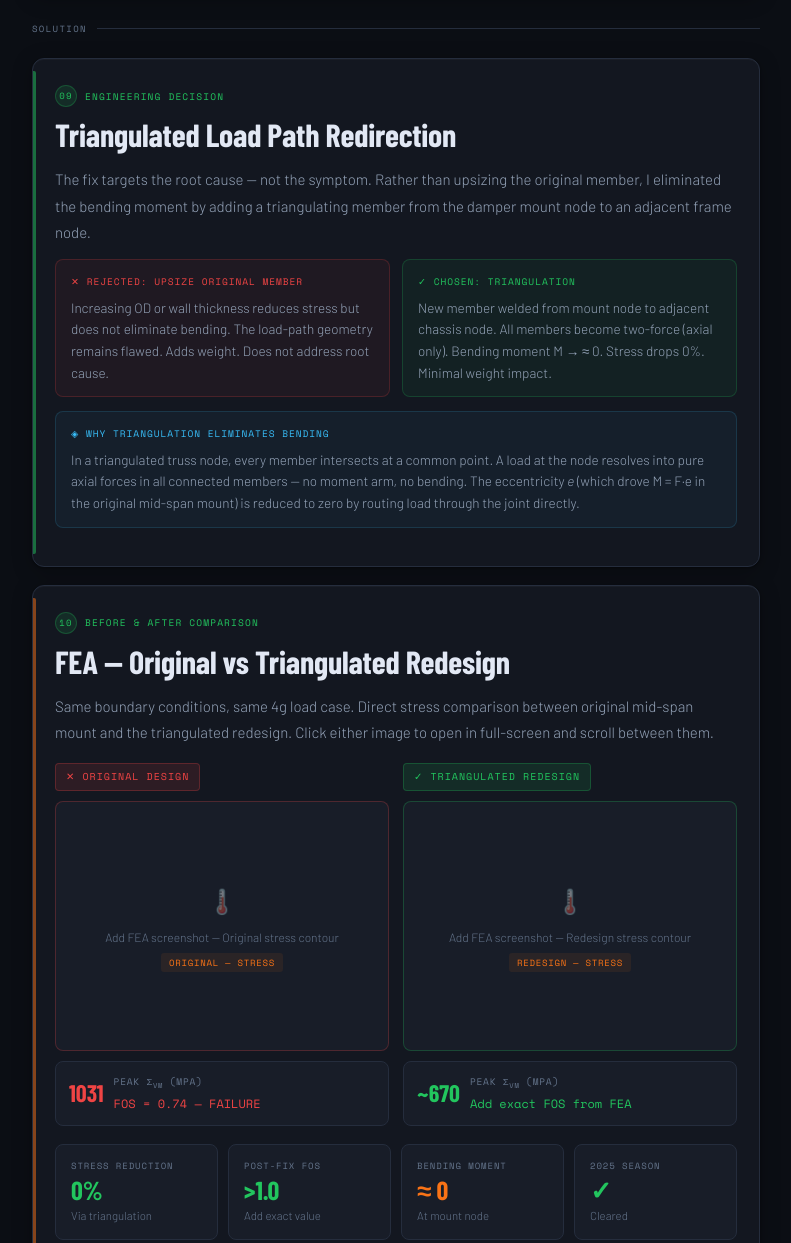
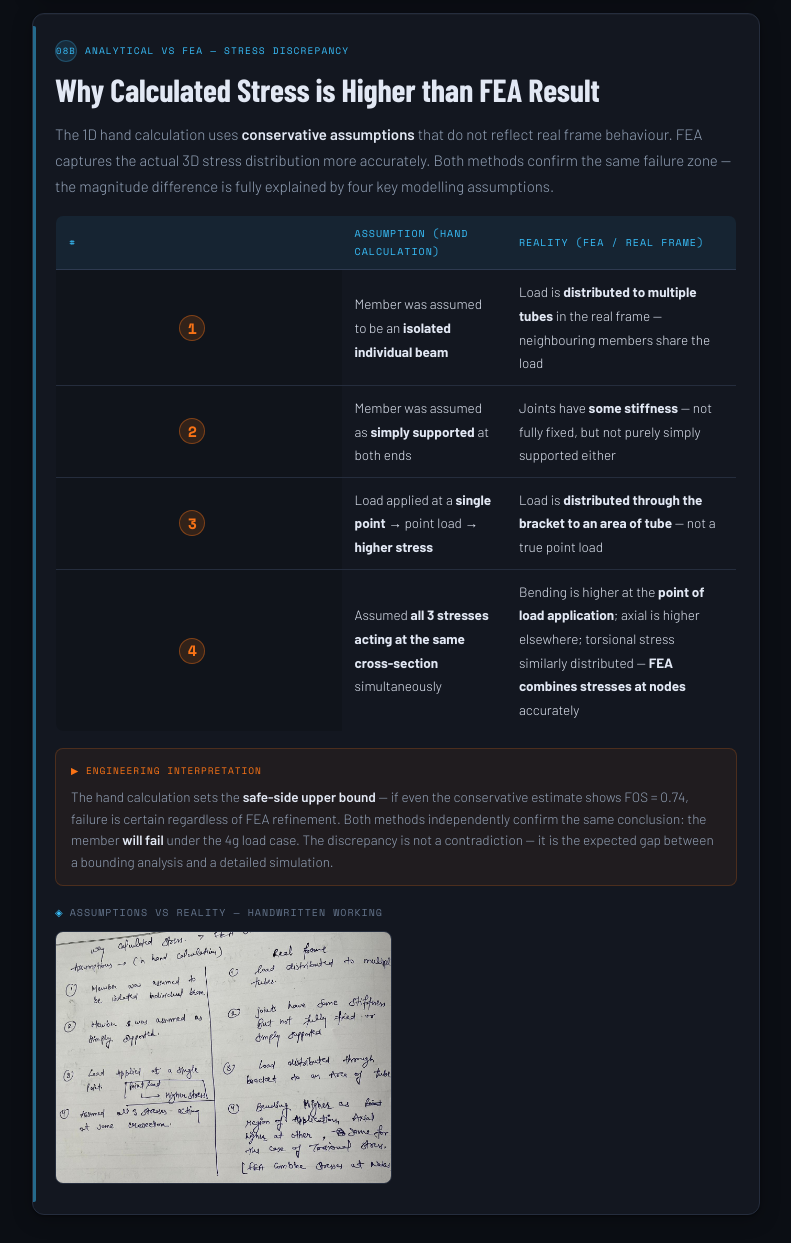
Before and after one commit to arpitmalik711/Memberbend.casestudy, a plain HTML site: page index.html in a window 1280 px wide. Shown: the part 7220-8463 px from the top of the page, without its empty margins (244-1035 px from the left). Drawn offline with nearby package versions, Linux system fonts and the light colour scheme; a web font is replaced by a local one.

Commit message:
Add files via upload

```diff
--- a/index.html
+++ b/index.html
@@ -745,6 +745,52 @@ footer strong{color:var(--text)}
     </div>
   </div>
 
+  <!-- Card: Why Calculated Stress > FEA Stress -->
+  <div class="card ic">
+    <div class="sl il"><span class="n">08b</span> Analytical vs FEA — Stress Discrepancy</div>
+    <h2>Why Calculated Stress is Higher than FEA Result</h2>
+    <p>The 1D hand calculation uses <strong>conservative assumptions</strong> that do not reflect real frame behaviour. FEA captures the actual 3D stress distribution more accurately. Both methods confirm the same failure zone — the magnitude difference is fully explained by four key modelling assumptions.</p>
+
+    <table class="mt">
+      <thead><tr><th>#</th><th>Assumption (Hand Calculation)</th><th>Reality (FEA / Real Frame)</th></tr></thead>
+      <tbody>
+        <tr>
+          <td style="padding-left:0;text-align:center;background:rgba(0,0,0,.15)"><span style="font-family:var(--mono);font-size:15px;font-weight:700;color:var(--accent);background:rgba(249,115,22,.15);border:1px solid rgba(249,115,22,.4);border-radius:50%;width:26px;height:26px;display:inline-flex;align-items:center;justify-content:center;">1</span></td>
+          <td>Member was assumed to be an <strong>isolated individual beam</strong></td>
+          <td>Load is <strong>distributed to multiple tubes</strong> in the real frame — neighbouring members share the load</td>
+        </tr>
+        <tr>
+          <td style="padding-left:0;text-align:center;background:rgba(0,0,0,.15)"><span style="font-family:var(--mono);font-size:15px;font-weight:700;color:var(--accent);background:rgba(249,115,22,.15);border:1px solid rgba(249,115,22,.4);border-radius:50%;width:26px;height:26px;display:inline-flex;align-items:center;justify-content:center;">2</span></td>
+          <td>Member was assumed as <strong>simply supported</strong> at both ends</td>
+          <td>Joints have <strong>some stiffness</strong> — not fully fixed, but not purely simply supported either</td>
+        </tr>
+        <tr>
+          <td style="padding-left:0;text-align:center;background:rgba(0,0,0,.15)"><span style="font-family:var(--mono);font-size:15px;font-weight:700;color:var(--accent);background:rgba(249,115,22,.15);border:1px solid rgba(249,115,22,.4);border-radius:50%;width:26px;height:26px;display:inline-flex;align-items:center;justify-content:center;">3</span></td>
+          <td>Load applied at a <strong>single point</strong> → point load → <strong>higher stress</strong></td>
+          <td>Load is <strong>distributed through the bracket to an area of tube</strong> — not a true point load</td>
+        </tr>
+        <tr>
+          <td style="padding-left:0;text-align:center;background:rgba(0,0,0,.15)"><span style="font-family:var(--mono);font-size:15px;font-weight:700;color:var(--accent);background:rgba(249,115,22,.15);border:1px solid rgba(249,115,22,.4);border-radius:50%;width:26px;height:26px;display:inline-flex;align-items:center;justify-content:center;">4</span></td>
+          <td>Assumed <strong>all 3 stresses acting at the same cross-section</strong> simultaneously</td>
+          <td>Bending is higher at the <strong>point of load application</strong>; axial is higher elsewhere; torsional stress similarly distributed — <strong>FEA combines stresses at nodes</strong> accurately</td>
+        </tr>
+      </tbody>
+    </table>
+
+    <div class="cb note full">
+      <div class="ct">▶ Engineering Interpretation</div>
+      <div class="cx">The hand calculation sets the <strong>safe-side upper bound</strong> — if even the conservative estimate shows FOS = 0.74, failure is certain regardless of FEA refinement. Both methods independently confirm the same conclusion: the member <strong>will fail</strong> under the 4g load case. The discrepancy is not a contradiction — it is the expected gap between a bounding analysis and a detailed simulation.</div>
+    </div>
+
+    <!-- Assumption vs Reality image -->
+    <div class="gal">
+      <div class="gtitle">Assumptions vs Reality — Handwritten Working</div>
+      <div class="gg g2" data-gallery="assump-vs-reality" data-sn="Assumptions vs Reality">
+        <div class="gth" data-src="assumptionsvsreality.jpg" data-caption="Assumptions vs Reality — handwritten page showing conservative assumptions used in 1D calculation vs actual FEA conditions."><img src="assumptionsvsreality.jpg" alt="Assumptions vs Reality" style="width:100%;height:100%;object-fit:cover;position:absolute;inset:0"/><div class="gov"><div class="gi">🔍</div><div class="gc">Assumptions vs Reality</div></div></div>
+      </div>
+    </div>
+  </div>
+
   <!-- ══ SOLUTION ══ -->
   <div class="nsm" id="sec-solution">Solution</div>
 
```
Also changed, not shown: assumptionsvsreality.jpg (added).
